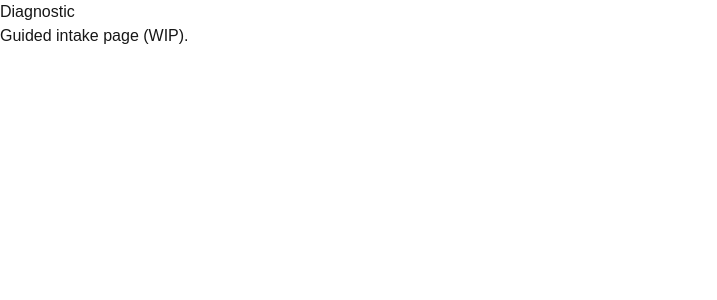
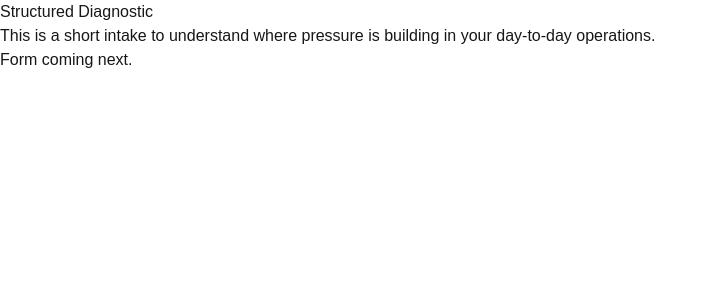
Before and after one commit to aibrahim2023/ops-diagnostic-site, a Next.js app: page /diagnostic in a window 1280 px wide. Shown: the top 300 px of the page, without its empty margins (0-717 px from the left). Built offline with nearby package versions, Linux system fonts and the light colour scheme.

Commit message:
feat: add diagnostic intro section

```diff
--- a/src/app/diagnostic/page.tsx
+++ b/src/app/diagnostic/page.tsx
@@ -1,8 +1,10 @@
+import { DiagnosticIntro } from "@/components/diagnostic/DiagnosticIntro";
+
 export default function DiagnosticPage() {
   return (
     <main>
-      <h1>Diagnostic</h1>
-      <p>Guided intake page (WIP).</p>
+      <DiagnosticIntro />
+      <p>Form coming next.</p>
     </main>
   );
 }
--- /dev/null
+++ b/src/components/diagnostic/DiagnosticIntro.tsx
@@ -0,0 +1,11 @@
+export function DiagnosticIntro() {
+  return (
+    <header>
+      <h1>Structured Diagnostic</h1>
+      <p>
+        This is a short intake to understand where pressure is building in your
+        day-to-day operations.
+      </p>
+    </header>
+  );
+}
```
